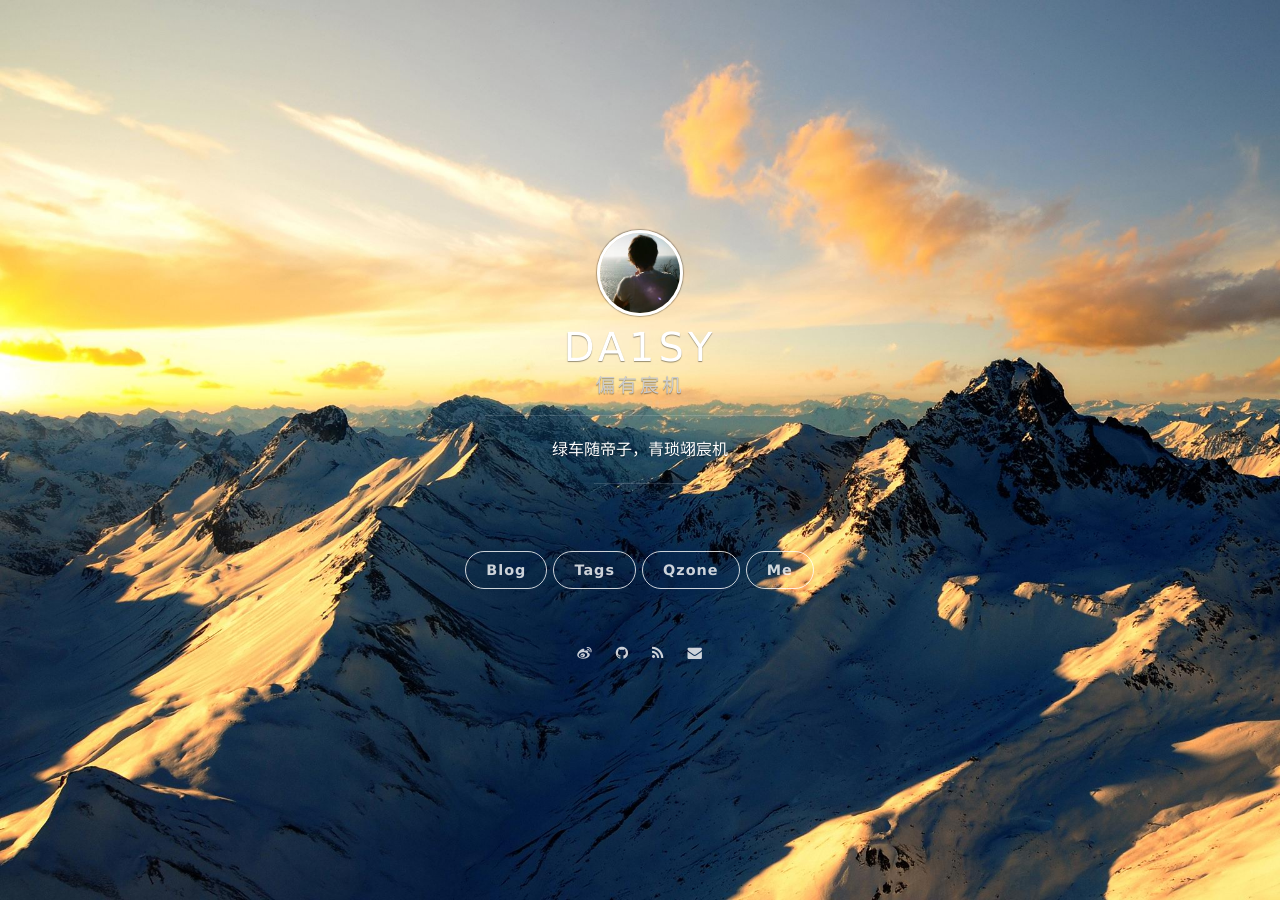
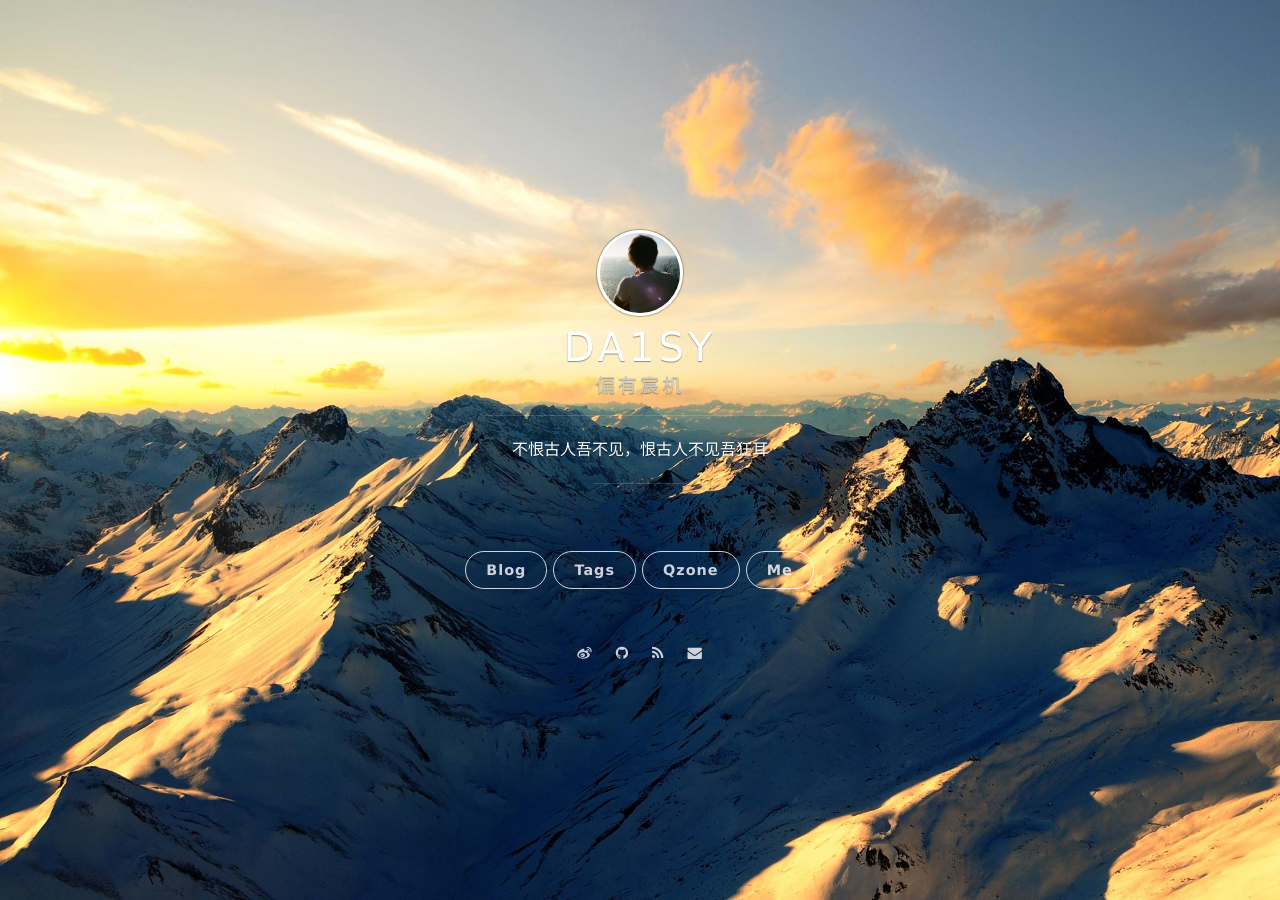
Before and after one commit to linusboyle/linusboyle.cn, a Jekyll site: the page built from index.html, in a window 1280 px wide. Built offline with Jekyll 4.4.1, drawn with Linux system fonts in a browser that asks for light colours; nearby versions of some CDN libraries; Markdown is read by kramdown in place of the engine named in the settings; the list of posts is cut into pages by our own code; comment, search, counter and statistics services are not loaded.

Commit message:
Update _config.yml

```diff
--- a/_config.yml
+++ b/_config.yml
@@ -4,7 +4,7 @@ markdown: rdiscount #kramdown
 title: DA1SY
 subtitle: 偏有宸机
 #welcome_message: 诗词爱好者，艺术爱好者，渗透测试工程师，Python爱好者，小姐姐爱好者，在校高中生。
-description: 绿车随帝子，青琐翊宸机
+description: 不恨古人吾不见，恨古人不见吾狂耳
 creator: <a href="https://github.com/da1sy">@DA1SY</a>
 
 url: "https://da1sy.github.io"
```
